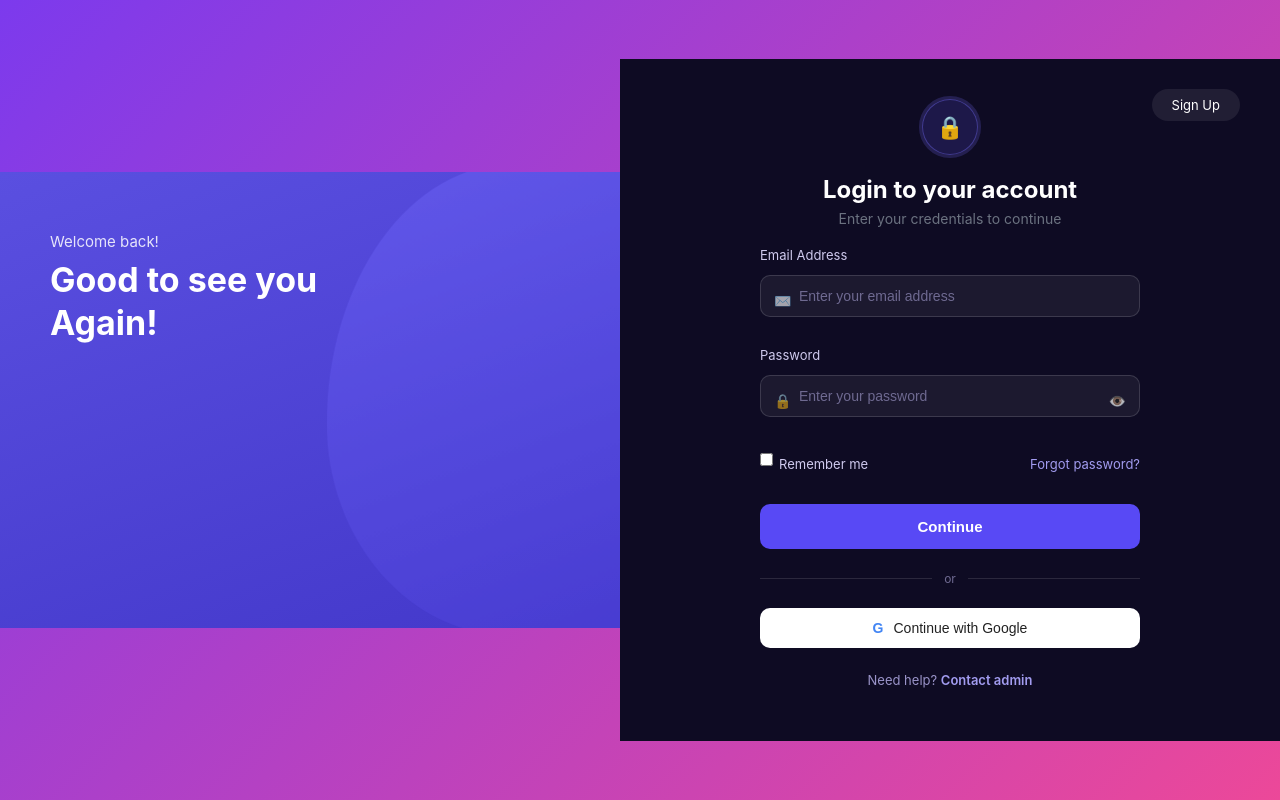
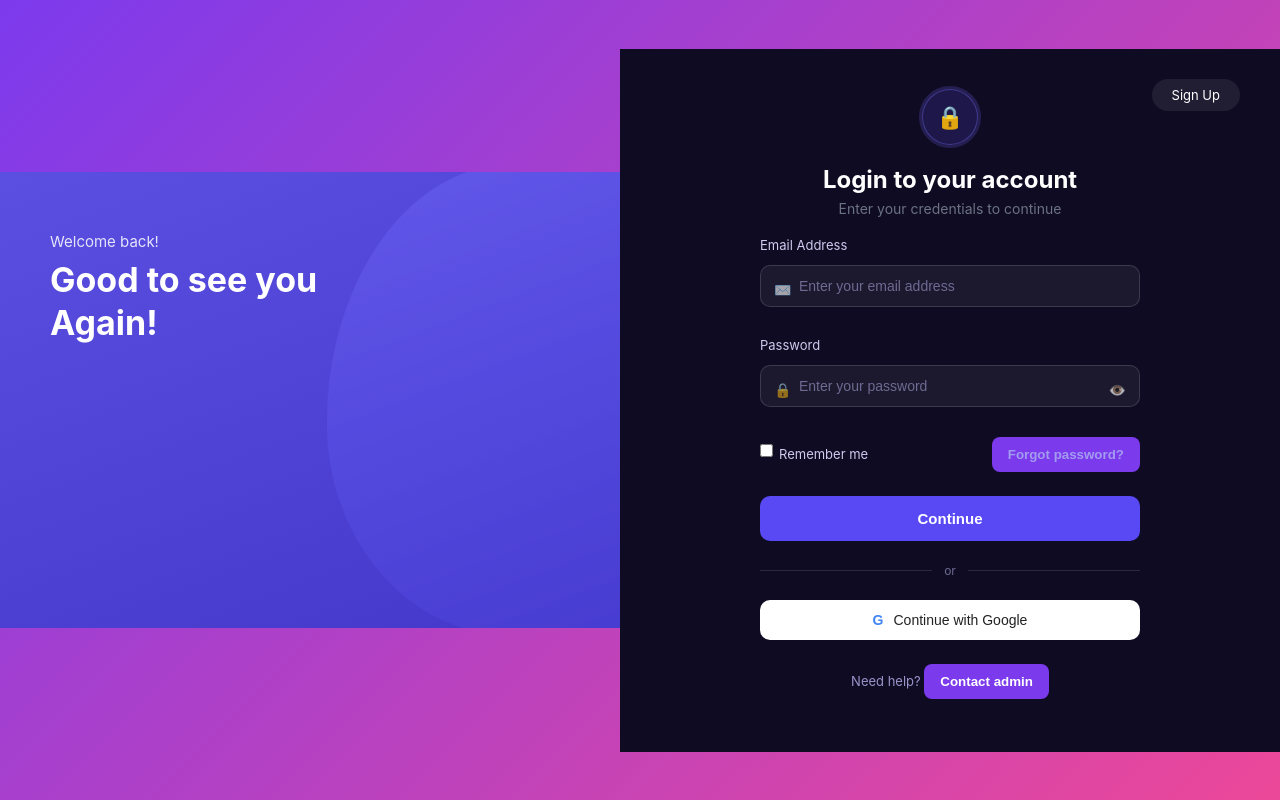
Before and after one commit to Darkovibes123/Social-Media-Scheduler, a React (Create React App) app in the folder social-scheduler/frontend/: page /login in a window 1280 px wide. Built offline with nearby package versions, Linux system fonts and the light colour scheme.

Commit message:
Fix accessibility errors in auth links

```diff
--- a/social-scheduler/frontend/src/pages/Auth.css
+++ b/social-scheduler/frontend/src/pages/Auth.css
@@ -399,4 +399,19 @@ input:focus {
   .feature-list {
     display: none;
   }
+  .forgot-link,
+.link-btn {
+  background: none;
+  border: none;
+  padding: 0;
+  font: inherit;
+  cursor: pointer;
+  color: #a29cf0;
+  text-decoration: none;
 }
+
+.forgot-link:hover,
+.link-btn:hover {
+  text-decoration: underline;
+}
+}
--- a/social-scheduler/frontend/src/pages/Login.js
+++ b/social-scheduler/frontend/src/pages/Login.js
@@ -109,7 +109,7 @@ export default function Login() {
               />
               Remember me
             </label>
-            <a href="#" className="forgot-link">Forgot password?</a>
+            <button type="button" className="forgot-link">Forgot password?</button>
           </div>
 
           <button type="submit" className="continue-btn" disabled={loading}>
@@ -123,8 +123,8 @@ export default function Login() {
           </button>
 
           <p className="help-text">
-            Need help? <a href="#">Contact admin</a>
-          </p>
+  Need help? <button type="button" className="link-btn">Contact admin</button>
+</p>
         </form>
       </div>
     </div>
--- a/social-scheduler/frontend/src/pages/Signup.js
+++ b/social-scheduler/frontend/src/pages/Signup.js
@@ -124,8 +124,8 @@ export default function Signup() {
           </button>
 
           <p className="help-text">
-            Need help? <a href="#">Contact admin</a>
-          </p>
+  Need help? <button type="button" className="link-btn">Contact admin</button>
+</p>
         </form>
       </div>
     </div>
```
